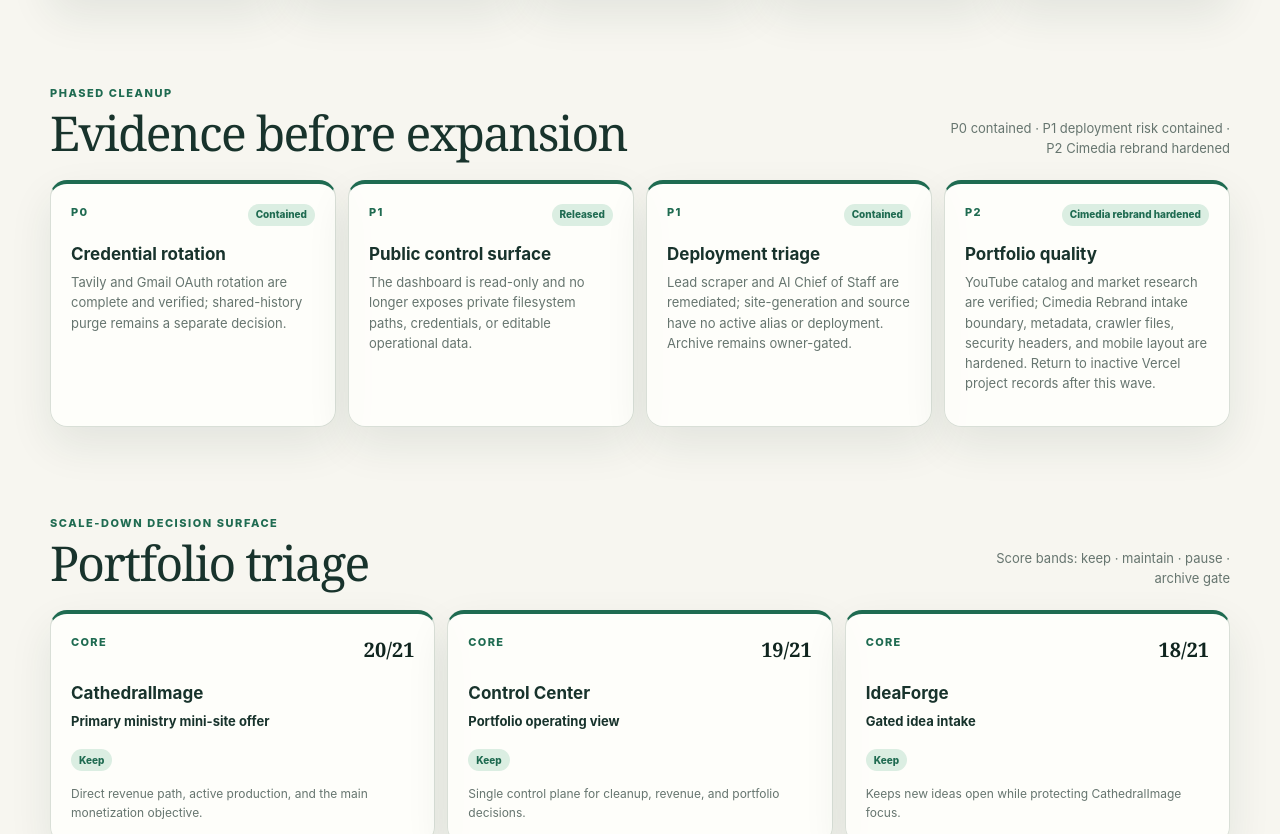
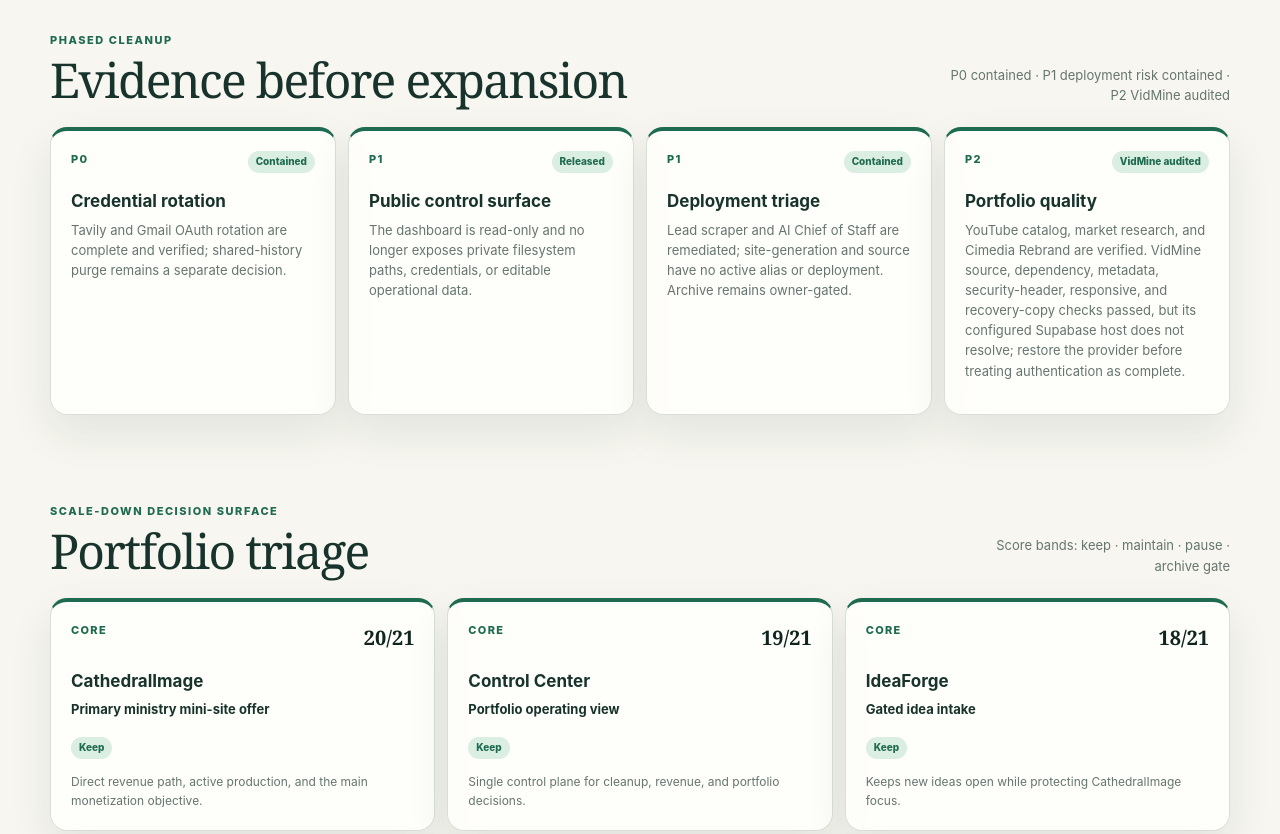
Before and after one commit to cimedia-tech/agency-pipeline-dashboard, a website: page index.html in a window 1280 px wide. Shown: the part 1430-2264 px from the top of the page. Drawn offline with Linux system fonts and the light colour scheme.

Commit message:
chore: record vidmine auth provider blocker

```diff
--- a/app.js
+++ b/app.js
@@ -3,7 +3,7 @@ const DASHBOARD = Object.freeze({
     { label: "Revenue focus", value: "CathedralImage", detail: "One monetizable offer system", tone: "accent" },
     { label: "Keep active", value: "3 + 2", detail: "Core plus enablement cap", tone: "accent" },
     { label: "P1 posture", value: "Contained", detail: "2 remediated · 2 lifecycle-gated", tone: "accent" },
-    { label: "P2 quality wave", value: "Cimedia rebrand hardened", detail: "Intake boundary + metadata verified", tone: "accent" },
+    { label: "P2 quality wave", value: "VidMine audited", detail: "Build hardened · auth provider blocked", tone: "accent" },
     { label: "Idea runway", value: "Open", detail: "Capture without derailing delivery", tone: "accent" }
   ],
   revenue: [
@@ -17,7 +17,7 @@ const DASHBOARD = Object.freeze({
     { phase: "P0", title: "Credential rotation", detail: "Tavily and Gmail OAuth rotation are complete and verified; shared-history purge remains a separate decision.", status: "Contained", tone: "live" },
     { phase: "P1", title: "Public control surface", detail: "The dashboard is read-only and no longer exposes private filesystem paths, credentials, or editable operational data.", status: "Released", tone: "live" },
     { phase: "P1", title: "Deployment triage", detail: "Lead scraper and AI Chief of Staff are remediated; site-generation and source have no active alias or deployment. Archive remains owner-gated.", status: "Contained", tone: "live" },
-    { phase: "P2", title: "Portfolio quality", detail: "YouTube catalog and market research are verified; Cimedia Rebrand intake boundary, metadata, crawler files, security headers, and mobile layout are hardened. Return to inactive Vercel project records after this wave.", status: "Cimedia rebrand hardened", tone: "accent" }
+    { phase: "P2", title: "Portfolio quality", detail: "YouTube catalog, market research, and Cimedia Rebrand are verified. VidMine source, dependency, metadata, security-header, responsive, and recovery-copy checks passed, but its configured Supabase host does not resolve; restore the provider before treating authentication as complete.", status: "VidMine audited", tone: "accent" }
   ],
   triage: [
     { category: "Core", name: "CathedralImage", focus: "Primary ministry mini-site offer", score: 20, lane: "Keep", tone: "live", reason: "Direct revenue path, active production, and the main monetization objective." },
@@ -30,7 +30,7 @@ const DASHBOARD = Object.freeze({
     { category: "Asset", name: "CathedralImage market research", focus: "Research and proof asset", score: 11, lane: "Maintain", tone: "review", reason: "Supports the core offer as reference material, not as a separate product build." },
     { category: "Seasonal", name: "Holy Convocation itinerary", focus: "Event ministry asset", score: 10, lane: "Maintain", tone: "review", reason: "Keep through the event lifecycle, then archive with recovery retained." },
     { category: "Source matched", name: "Orbit Hub / link hub", focus: "Agency navigation", score: 10, lane: "Validate", tone: "review", reason: "Keep only one canonical agency hub; compare against the duplicate below." },
-    { category: "Source matched", name: "Vidmine", focus: "Media utility", score: 9, lane: "Validate", tone: "review", reason: "Source exists, but current usage and revenue contribution are not yet evidenced." },
+    { category: "Source matched", name: "Vidmine", focus: "Media utility", score: 9, lane: "Validate", tone: "review", reason: "Exact source exists and the build is hardened, but production authentication is blocked by a non-resolving Supabase host; restore the provider before further feature work." },
     { category: "Source matched", name: "Caldrive", focus: "Calendar utility", score: 9, lane: "Validate", tone: "review", reason: "Source exists, but current usage and ownership priority need confirmation." },
     { category: "Source matched", name: "Cimedia Rebrand", focus: "Brand project", score: 9, lane: "Maintain", tone: "live", reason: "Exact source recovered and hardened; retain as the CathedralImage positioning and revenue handoff surface." },
     { category: "Utility", name: "NC Real ID checklist", focus: "Standalone checklist", score: 8, lane: "Pause", tone: "planned", reason: "Working utility, but no current monetization or distribution evidence." },
@@ -56,7 +56,7 @@ const DASHBOARD = Object.freeze({
     { name: "Control center", status: "Live", tone: "live", next: "Live on Vercel; triage view now shows the recommended keep, maintain, pause, and archive-gate lanes.", links: [] },
     { name: "Workspace security", status: "Contained", tone: "live", next: "Tavily and Gmail OAuth rotation are verified. Defer shared-history rewrite until separately approved.", links: [] },
     { name: "P1 deployment review", status: "Contained", tone: "live", next: "Public runtime risk is contained. Preserve site-generation and source records; return to the Vercel project records after the P2 quality wave, then archive only after explicit owner approval and rollback confirmation.", links: [] },
-    { name: "P2 quality wave", status: "Cimedia rebrand hardened", tone: "live", next: "Cimedia Rebrand passed source, build, production metadata, security headers, mobile layout, runtime, and CTA handoff checks. Continue the remaining P2 queue; return to inactive Vercel project records after the wave.", links: [{ label: "Open catalog", href: "https://youtube-subscription-catalog.vercel.app/" }, { label: "Open market research", href: "https://cathedralimage-market-research.vercel.app/" }, { label: "Open Cimedia Rebrand", href: "https://cimedia-rebrand.vercel.app/" }] },
+    { name: "P2 quality wave", status: "VidMine audited", tone: "review", next: "VidMine source, clean remote build, production metadata, security headers, responsive behavior, and auth recovery state passed. Authentication remains blocked because the configured Supabase host does not resolve; restore or replace that provider configuration before advancing this project. Keep CathedralImage as the monetization focus and return to inactive Vercel records after the P2 wave.", links: [{ label: "Open catalog", href: "https://youtube-subscription-catalog.vercel.app/" }, { label: "Open market research", href: "https://cathedralimage-market-research.vercel.app/" }, { label: "Open Cimedia Rebrand", href: "https://cimedia-rebrand.vercel.app/" }, { label: "Open VidMine", href: "https://vidmine.vercel.app/" }] },
     { name: "New ideas", status: "Open runway", tone: "planned", next: "Capture ideas in the pipeline, then advance only the ones with a clear user, evidence, V1, and revenue or strategic case.", links: [{ label: "Idea lab", href: "https://idea-forge-wheat.vercel.app/" }] }
   ]
 });
--- a/index.html
+++ b/index.html
@@ -54,7 +54,7 @@
       <section class="section-block" aria-labelledby="cleanup-title">
         <div class="section-heading">
           <div><div class="eyebrow">Phased cleanup</div><h2 id="cleanup-title">Evidence before expansion</h2></div>
-          <span class="section-note">P0 contained · P1 deployment risk contained · P2 Cimedia rebrand hardened</span>
+          <span class="section-note">P0 contained · P1 deployment risk contained · P2 VidMine audited</span>
         </div>
         <div class="cleanup-grid" id="cleanup-grid"></div>
       </section>
```
